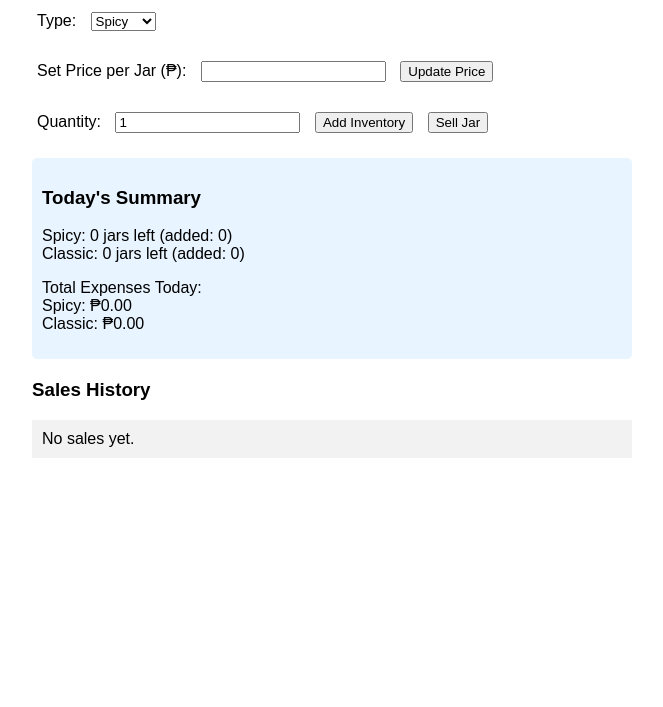
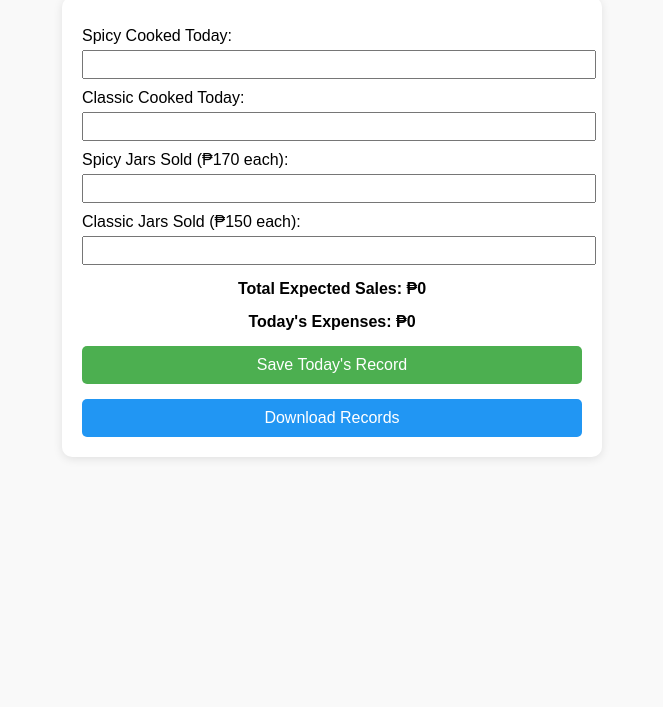
Before and after one commit to john2772737/Pastil, a plain HTML site: page index.html in a window 1280 px wide. Shown: the part 93-800 px from the top of the page, without its empty margins (308-971 px from the left). Drawn offline with Linux system fonts and the light colour scheme.

Commit message:
Update index.html

```diff
--- a/index.html
+++ b/index.html
@@ -5,150 +5,132 @@
   <title>Pastil Inventory</title>
   <style>
     body {
-      font-family: sans-serif;
-      padding: 20px;
-      max-width: 600px;
-      margin: auto;
+      font-family: Arial, sans-serif;
+      margin: 2rem;
+      background: #f9f9f9;
     }
     h1 {
       text-align: center;
     }
-    .section {
-      margin-bottom: 20px;
+    .inventory-section {
+      max-width: 500px;
+      margin: auto;
+      background: white;
+      padding: 20px;
+      border-radius: 10px;
+      box-shadow: 0 2px 10px rgba(0,0,0,0.1);
     }
-    label, select, input, button {
-      margin: 5px;
-    }
-    .sales-log {
-      background: #f2f2f2;
-      padding: 10px;
+    label {
+      display: block;
       margin-top: 10px;
     }
-    .info-box {
-      background: #e8f4ff;
+    input[type="number"] {
+      width: 100%;
+      padding: 5px;
+      margin-top: 5px;
+    }
+    button {
+      margin-top: 15px;
       padding: 10px;
+      width: 100%;
+      border: none;
       border-radius: 5px;
+      background-color: #4CAF50;
+      color: white;
+      font-size: 16px;
+      cursor: pointer;
+    }
+    button:hover {
+      background-color: #45a049;
+    }
+    .download-btn {
+      background-color: #2196F3;
+    }
+    .summary {
+      margin-top: 15px;
+      font-weight: bold;
+      font-size: 16px;
+      text-align: center;
     }
   </style>
 </head>
 <body>
-  <h1>Pastil Inventory System</h1>
+  <h1>Pastil Inventory</h1>
 
-  <div class="section">
-    <label>Type:</label>
-    <select id="type">
-      <option value="Spicy">Spicy</option>
-      <option value="Classic">Classic</option>
-    </select>
-  </div>
+  <div class="inventory-section">
+    <label>Spicy Cooked Today:</label>
+    <input type="number" id="spicyCooked" min="0" oninput="updateSummary()">
 
-  <div class="section">
-    <label>Set Price per Jar (₱):</label>
-    <input type="number" id="price" />
-    <button onclick="setPrice()">Update Price</button>
-  </div>
+    <label>Classic Cooked Today:</label>
+    <input type="number" id="classicCooked" min="0" oninput="updateSummary()">
 
-  <div class="section">
-    <label>Quantity:</label>
-    <input type="number" id="quantity" value="1" />
-    <button onclick="addInventory()">Add Inventory</button>
-    <button onclick="sellJar()">Sell Jar</button>
-  </div>
+    <label>Spicy Jars Sold (₱170 each):</label>
+    <input type="number" id="spicySold" min="0" oninput="updateSummary()">
 
-  <div class="section info-box">
-    <h3>Today's Summary</h3>
-    <p id="inventory"></p>
-    <p id="expenses"></p>
-  </div>
+    <label>Classic Jars Sold (₱150 each):</label>
+    <input type="number" id="classicSold" min="0" oninput="updateSummary()">
 
-  <div class="section">
-    <h3>Sales History</h3>
-    <div id="salesLog" class="sales-log"></div>
+    <div class="summary" id="totalPrice">Total Expected Sales: ₱0</div>
+    <div class="summary" id="expenses">Today's Expenses: ₱0</div>
+
+    <button onclick="saveData()">Save Today's Record</button>
+    <button class="download-btn" onclick="downloadData()">Download Records</button>
   </div>
 
   <script>
-    const todayKey = new Date().toISOString().split("T")[0]; // YYYY-MM-DD
+    const CLASSIC_PRICE = 150;
+    const SPICY_PRICE = 170;
+    const CLASSIC_COST = 90;
+    const SPICY_COST = 100;
 
-    let data = JSON.parse(localStorage.getItem(todayKey)) || {
-      Spicy: { inventory: 0, price: 0, added: 0, expenses: 0, sales: [] },
-      Classic: { inventory: 0, price: 0, added: 0, expenses: 0, sales: [] }
-    };
+    const inventory = [];
+
+    function updateSummary() {
+      const spicyCooked = parseInt(document.getElementById('spicyCooked').value) || 0;
+      const classicCooked = parseInt(document.getElementById('classicCooked').value) || 0;
+      const spicySold = parseInt(document.getElementById('spicySold').value) || 0;
+      const classicSold = parseInt(document.getElementById('classicSold').value) || 0;
+
+      const totalSales = (spicySold * SPICY_PRICE) + (classicSold * CLASSIC_PRICE);
+      const expenses = (spicyCooked * SPICY_COST) + (classicCooked * CLASSIC_COST);
+
+      document.getElementById('totalPrice').innerText = `Total Expected Sales: ₱${totalSales}`;
+      document.getElementById('expenses').innerText = `Today's Expenses: ₱${expenses}`;
+    }
 
     function saveData() {
-      localStorage.setItem(todayKey, JSON.stringify(data));
+      const spicyCooked = parseInt(document.getElementById('spicyCooked').value) || 0;
+      const classicCooked = parseInt(document.getElementById('classicCooked').value) || 0;
+      const spicySold = parseInt(document.getElementById('spicySold').value) || 0;
+      const classicSold = parseInt(document.getElementById('classicSold').value) || 0;
+
+      const totalSales = (spicySold * SPICY_PRICE) + (classicSold * CLASSIC_PRICE);
+      const expenses = (spicyCooked * SPICY_COST) + (classicCooked * CLASSIC_COST);
+
+      const record = {
+        date: new Date().toLocaleDateString(),
+        spicyCooked,
+        classicCooked,
+        spicySold,
+        classicSold,
+        totalSales,
+        expenses
+      };
+
+      inventory.push(record);
+      alert("Record saved for " + record.date);
+
+      document.querySelectorAll('input[type="number"]').forEach(input => input.value = '');
+      updateSummary();
     }
 
-    function getType() {
-      return document.getElementById("type").value;
+    function downloadData() {
+      const dataStr = "data:text/json;charset=utf-8," + encodeURIComponent(JSON.stringify(inventory, null, 2));
+      const downloadAnchor = document.createElement('a');
+      downloadAnchor.setAttribute("href", dataStr);
+      downloadAnchor.setAttribute("download", "pastil_inventory.json");
+      downloadAnchor.click();
     }
-
-    function setPrice() {
-      const type = getType();
-      const price = parseFloat(document.getElementById("price").value);
-      if (!isNaN(price)) {
-        data[type].price = price;
-        alert(`${type} price set to ₱${price.toFixed(2)}`);
-        saveData();
-        updateDisplay();
-      }
-    }
-
-    function addInventory() {
-      const type = getType();
-      const qty = parseInt(document.getElementById("quantity").value);
-      if (!isNaN(qty)) {
-        const cost = qty * data[type].price;
-        data[type].inventory += qty;
-        data[type].added += qty;
-        data[type].expenses += cost;
-        saveData();
-        updateDisplay();
-      }
-    }
-
-    function sellJar() {
-      const type = getType();
-      const qty = parseInt(document.getElementById("quantity").value);
-      if (isNaN(qty) || qty > data[type].inventory) {
-        alert("Not enough inventory");
-        return;
-      }
-      const total = qty * data[type].price;
-      data[type].inventory -= qty;
-      data[type].sales.push({ qty, price: data[type].price, total });
-      saveData();
-      updateDisplay();
-    }
-
-    function updateDisplay() {
-      const spicy = data.Spicy;
-      const classic = data.Classic;
-
-      document.getElementById("inventory").innerHTML = `
-        Spicy: ${spicy.inventory} jars left (added: ${spicy.added})<br>
-        Classic: ${classic.inventory} jars left (added: ${classic.added})
-      `;
-
-      document.getElementById("expenses").innerHTML = `
-        Total Expenses Today:<br>
-        Spicy: ₱${spicy.expenses.toFixed(2)}<br>
-        Classic: ₱${classic.expenses.toFixed(2)}
-      `;
-
-      let log = '';
-      for (const type of ["Spicy", "Classic"]) {
-        if (data[type].sales.length) {
-          log += `<b>${type} Sales:</b><br>`;
-          data[type].sales.forEach((sale, i) => {
-            log += `#${i + 1}: ${sale.qty} @ ₱${sale.price.toFixed(2)} = ₱${sale.total.toFixed(2)}<br>`;
-          });
-        }
-      }
-
-      document.getElementById("salesLog").innerHTML = log || 'No sales yet.';
-    }
-
-    updateDisplay();
   </script>
 </body>
 </html>
```
